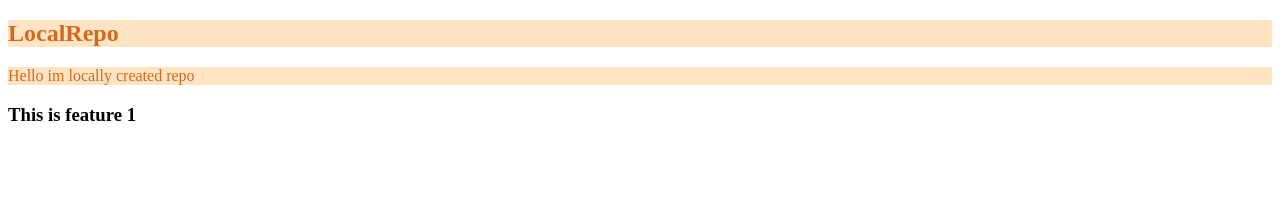
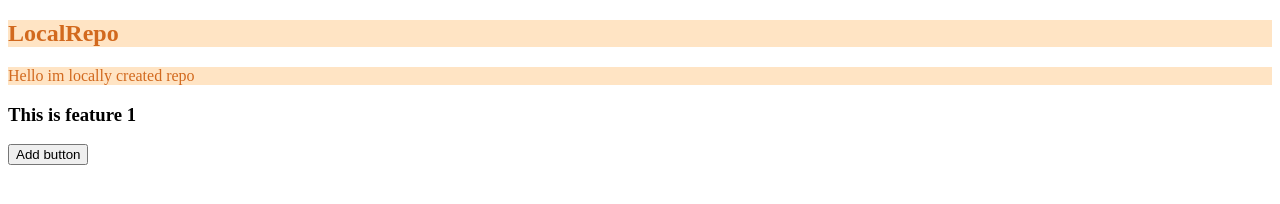
Before and after one commit to gaurang70/LocalRepo, a plain HTML site: page index.html in a window 1280 px wide. Drawn offline with Linux system fonts and the light colour scheme.

Commit message:
add button

```diff
--- a/index.html
+++ b/index.html
@@ -10,5 +10,6 @@
     <h2>LocalRepo</h2>
     <p>Hello im locally created repo</p>
     <h3>This is feature 1</h3>
+    <button>Add button</button>
 </body>
 </html>
```
